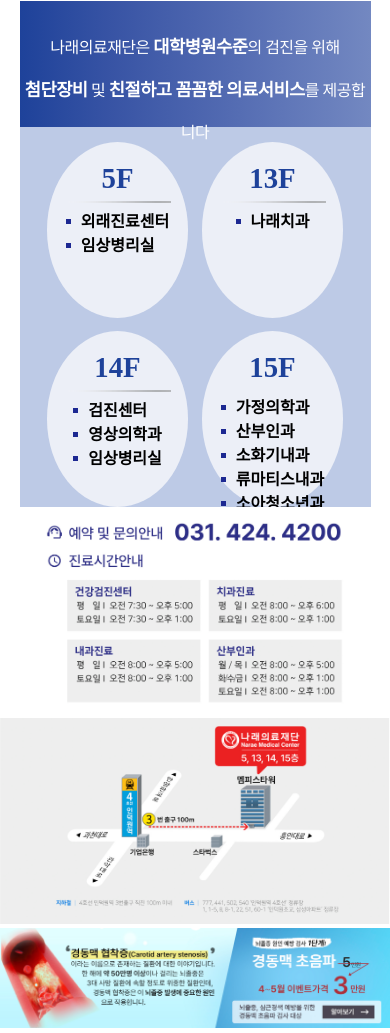
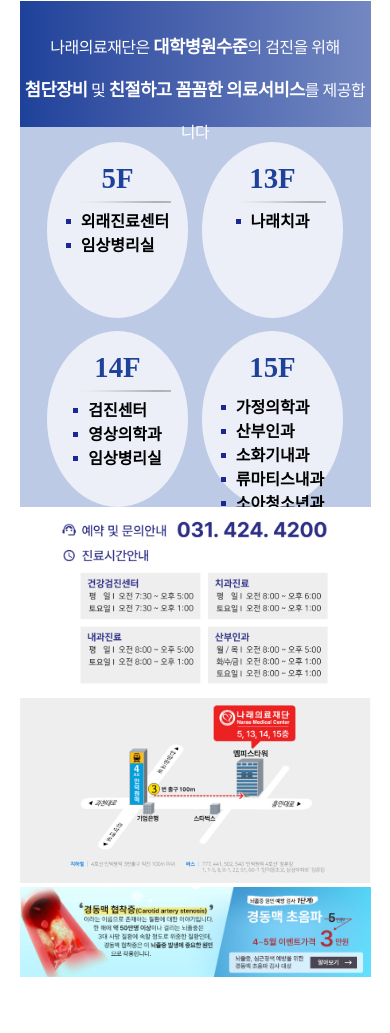
Before and after one commit to hyoeunkim126/naraemedic, a plain HTML site: page index.html in a window 390 px wide. Shown: the part 1380-2413 px from the top of the page. After the commit the page ends 2362 px from the top, so only its background shows below. Drawn offline with nearby package versions, Linux system fonts and the light colour scheme.

Commit message:
Update max691.css

```diff
--- a/css/max691.css
+++ b/css/max691.css
@@ -101,8 +101,12 @@
              background:url(../img/bullet.png); }
 
         /* 진료시간 and 약도 */
-        .hours-map-wrap { width: 100%; display: flex; flex-direction: column;}
+        .hours-map-wrap { width: 90%; display: flex;
+            flex-direction: column; margin:0 auto;}
         .hours-map-wrap>div { width:100%;}
         .hours-map-wrap>div img{width: 100%;}
 
+        .event_banner{width: 90%; margin:0 auto;}
+	    .event_banner img{width: 100%;}
+
 }
```
